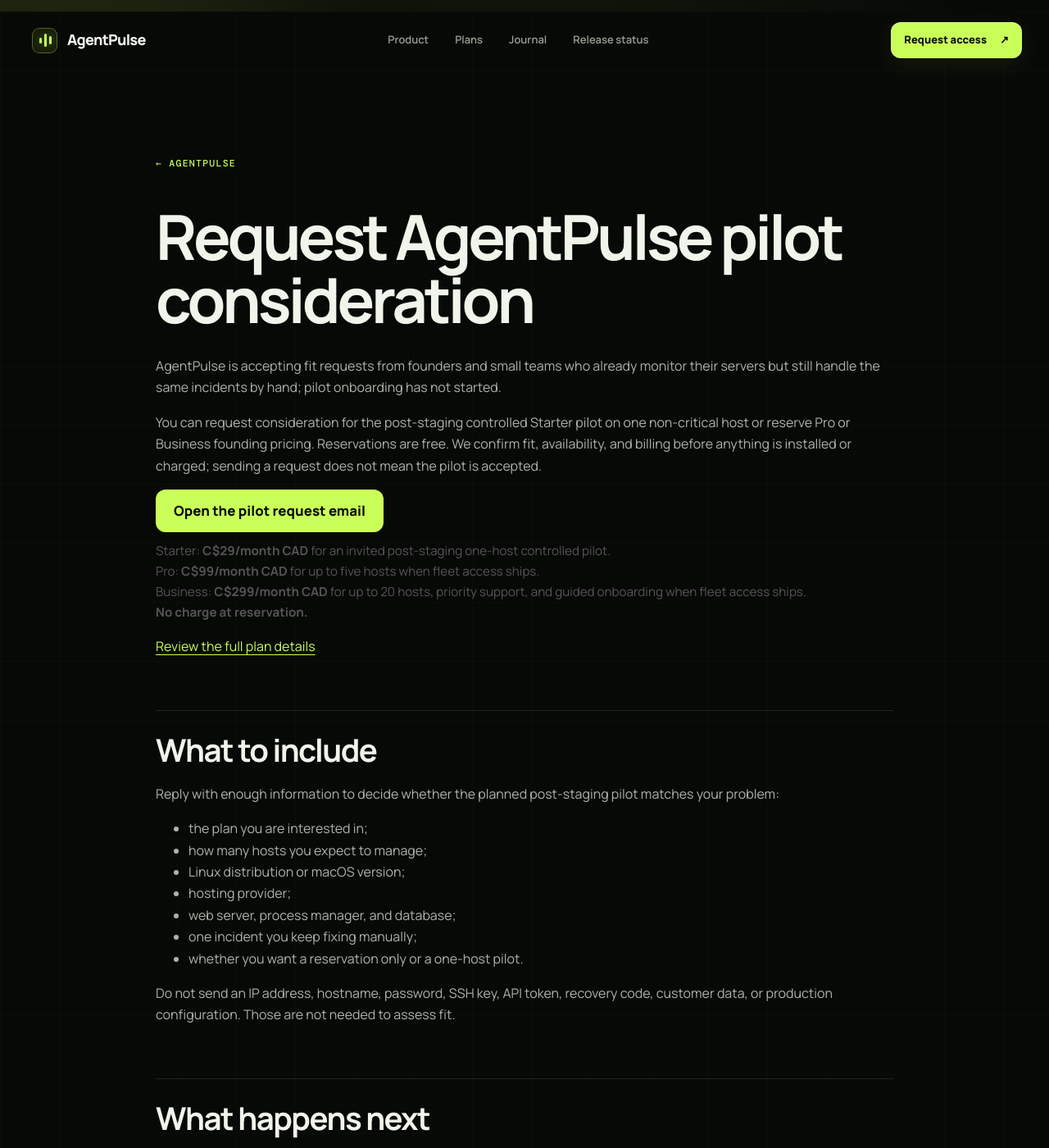
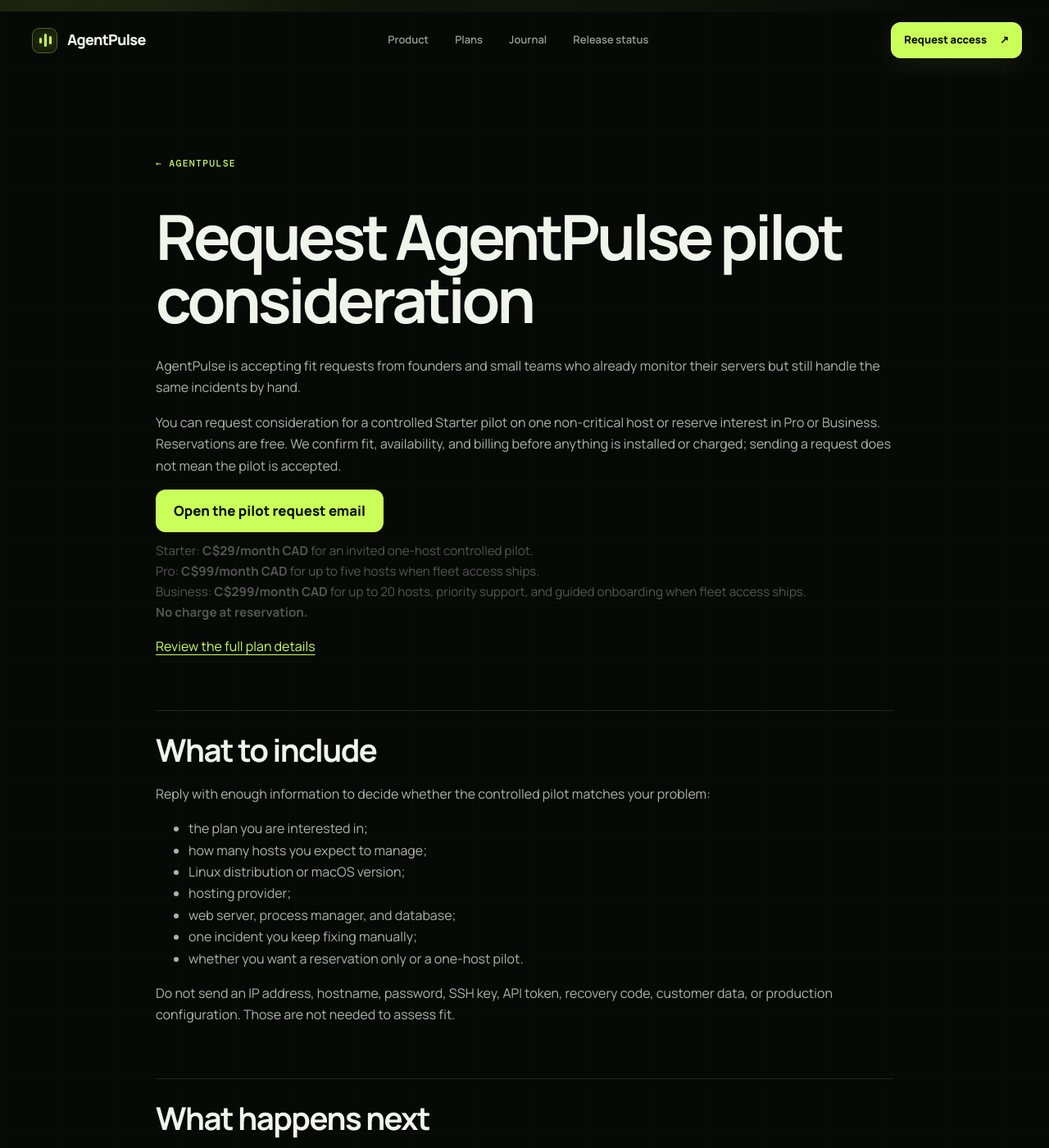
Before and after one commit to strouddustinn-bot/agentpulse, a Jekyll site: the page built from docs/signup.md, in a window 1280 px wide and 1400 px high. Shown: the whole window at 82% size. Built offline with Jekyll 4.4.1, drawn with Linux system fonts in a browser that asks for light colours; some of the changed text lies outside the part shown.

Commit message:
docs: refresh controlled pilot request (#36)
Co-authored-by: strouddustinn-bot <230357906+strouddustinn-bot@users.noreply.github.com>

```diff
--- a/docs/signup.md
+++ b/docs/signup.md
@@ -1,26 +1,26 @@
 ---
 layout: default
 title: Request AgentPulse pilot consideration
-description: "Request consideration for a post-staging one-host AgentPulse pilot or reserve Pro and Business founding pricing. Reservations are free and do not expose server credentials."
+description: "Request consideration for a controlled one-host AgentPulse pilot or reserve Pro and Business pricing. Requests are free and do not expose server credentials."
 ---
 
 # Request AgentPulse pilot consideration
 
-AgentPulse is accepting fit requests from founders and small teams who already monitor their servers but still handle the same incidents by hand; pilot onboarding has not started.
+AgentPulse is accepting fit requests from founders and small teams who already monitor their servers but still handle the same incidents by hand.
 
-You can request consideration for the post-staging controlled Starter pilot on one non-critical host or reserve Pro or Business founding pricing. Reservations are free. We confirm fit, availability, and billing before anything is installed or charged; sending a request does not mean the pilot is accepted.
+You can request consideration for a controlled Starter pilot on one non-critical host or reserve interest in Pro or Business. Reservations are free. We confirm fit, availability, and billing before anything is installed or charged; sending a request does not mean the pilot is accepted.
 
 <p>
   <a id="reserve"
      class="btn"
-     href="mailto:support@agentpulse.ca?subject=AgentPulse%20pilot%20consideration%20request&body=Plan%20interest%3A%20Starter%20pilot%20(C%2429)%20%2F%20Pro%20founding%20(C%2499)%20%2F%20Business%20founding%20(C%24299)%0AHost%20count%3A%20%0AOperating%20system%3A%20%0AHosting%20provider%3A%20%0AStack%20(web%20server%2Fprocess%20manager%2Fdatabase)%3A%20%0ARepeat%20incident%20to%20reduce%3A%20%0APreferred%20start%3A%20reserve%20only%20%2F%20post-staging%20one-host%20pilot%20consideration%0A"
+     href="mailto:support@agentpulse.ca?subject=AgentPulse%20pilot%20consideration%20request&body=Plan%20interest%3A%20Starter%20pilot%20(C%2429)%20%2F%20Pro%20founding%20(C%2499)%20%2F%20Business%20founding%20(C%24299)%0AHost%20count%3A%20%0AOperating%20system%3A%20%0AHosting%20provider%3A%20%0AStack%20(web%20server%2Fprocess%20manager%2Fdatabase)%3A%20%0ARepeat%20incident%20to%20reduce%3A%20%0APreferred%20start%3A%20reserve%20only%20%2F%20one-host%20pilot%20consideration%0A"
      style="display:inline-block;padding:14px 26px;background:#0b5fff;color:#fff;border-radius:8px;text-decoration:none;font-weight:700;font-size:1.05em;">
      Open the pilot request email
   </a>
 </p>
 
 <p style="font-size:0.95em;color:#555;margin-top:-6px;">
-  Starter: <strong>C$29/month CAD</strong> for an invited post-staging one-host controlled pilot.<br>
+  Starter: <strong>C$29/month CAD</strong> for an invited one-host controlled pilot.<br>
   Pro: <strong>C$99/month CAD</strong> for up to five hosts when fleet access ships.<br>
   Business: <strong>C$299/month CAD</strong> for up to 20 hosts, priority support, and guided onboarding when fleet access ships.<br>
   <strong>No charge at reservation.</strong>
@@ -30,7 +30,7 @@
 
 ## What to include
 
-Reply with enough information to decide whether the planned post-staging pilot matches your problem:
+Reply with enough information to decide whether the controlled pilot matches your problem:
 
 - the plan you are interested in;
 - how many hosts you expect to manage;
@@ -55,11 +55,11 @@
 
 1. We check whether AgentPulse supports the incident you named.
 2. We confirm that the proposed host is non-critical and appropriate for beta acceptance.
-3. We install the accepted `v0.2.0-beta.2` prerelease on one approved non-critical host.
+3. If accepted, we install the exact prerelease artifact approved for that pilot on one approved non-critical host.
 4. Installation begins in alert-only mode.
 5. You review detected incidents and simulations before granting any remediation authority.
 
-The published prerelease is not an invitation to run an unreviewed installer on a production host. `v0.2.0-beta.2` passed the exact-artifact Linux lifecycle run, but pilots still use controlled onboarding while the paid account and fleet lifecycle is completed.
+Pilot installation uses the exact approved prerelease artifact and its integrity checks. Do not run an unreviewed installer on a production host; pilots remain controlled and begin on an approved non-critical host.
 
 ## Good beta fit
 
@@ -96,13 +96,12 @@
 - simulation, verification, evidence, and escalation;
 - a versioned prerelease with checksums.
 
-Still behind release gates:
+Public access boundary:
 
-- public self-serve installation;
-- secure browser account sessions;
-- public fleet and incident console deployment;
-- automated checkout, account claim, and billing portal;
-- enforced self-serve plan capacity and public checkout.
+- public self-serve checkout remains closed;
+- unrestricted fleet onboarding remains closed;
+- pilot installation is controlled and begins on one approved non-critical host;
+- broader host scope or billing activation requires the applicable release gate and explicit approval.
 
 ## Questions before reserving
 
```
